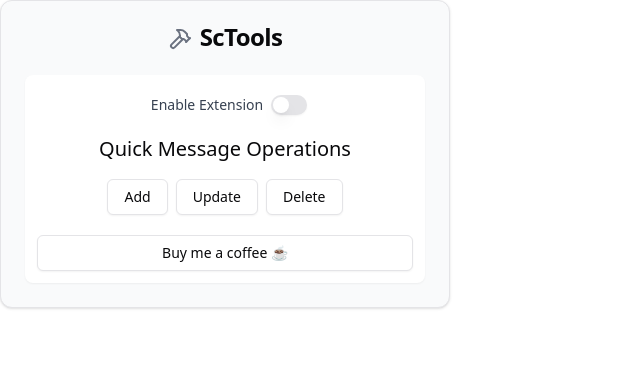
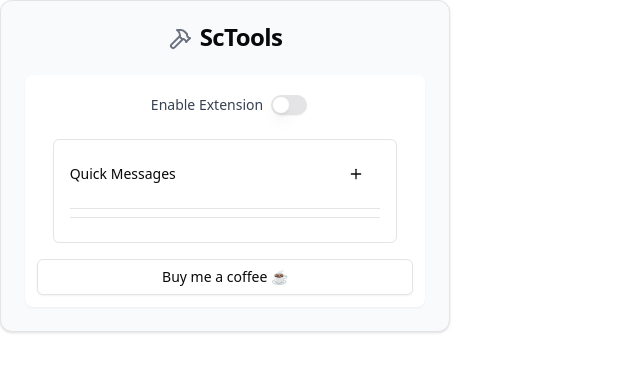
Before and after one commit to webmodelcode/sctools, a React (Vite) app: page / in a window 1280 px wide. Shown: the top 372 px of the page, without its empty margins (0-640 px from the left). Built offline with nearby package versions, Linux system fonts and the light colour scheme.

Commit message:
refactor Popup component to use QuickMessagesOptionsArea and update QuickMessagesOptionsArea for dynamic message loading

```diff
--- a/src/components/Popup/Popup.tsx
+++ b/src/components/Popup/Popup.tsx
@@ -15,7 +15,7 @@ import { useLocalStorage } from "@/hooks";
 import { Hammer } from "lucide-react";
 import { useCallback, useEffect, useState } from "react";
 import { GLOBAL_STINGS } from "@/config";
-import { QuickMessageOptions } from "..";
+import { QuickMessageOptions, QuickMessagesOptionsArea } from "..";
 import { Label } from "../ui/label";
 
 const EXT_ISACTIVE_LOCAL_STORAGE_KEY =
@@ -89,12 +89,7 @@ export const Popup = () => {
             />
           </div>
 
-          <Label className="sct-text-xl"> Quick Message Operations </Label>
-          <div className="sct-flex sct-flex-row">
-            {quickMessageOptions.map((opt) => (
-              <QuickMessageOptions label={opt} key={opt} />
-            ))}
-          </div>
+          <QuickMessagesOptionsArea />
 
           {/* Donation Button */}
           <Button
--- a/src/components/QuickMessages/QuickMessagesOptionsArea/QuickMessagesOptionsArea.tsx
+++ b/src/components/QuickMessages/QuickMessagesOptionsArea/QuickMessagesOptionsArea.tsx
@@ -1,23 +1,48 @@
+import { Button } from "@/components/ui/button";
+import { Label } from "@/components/ui/label";
 import { ScrollArea } from "@/components/ui/scroll-area";
 import { Separator } from "@/components/ui/separator";
+import { getQuickMessages, QuickMessageType } from "@/services";
+import { Plus } from "lucide-react";
+import { useEffect, useState } from "react";
 
-const tags = Array.from({ length: 50 }).map(
+const tags = Array.from({ length: 5 }).map(
   (_, i, a) => `v1.2.0-beta.${a.length - i}`
 );
 
 export const QuickMessagesOptionsArea = () => {
+  const [quickMessages, setQuickMessages] = useState<QuickMessageType[]>([]);
+  useEffect(() => {
+    const loadMessages = async () => {
+      const messages = await getQuickMessages();
+      setQuickMessages(messages);
+    };
+    loadMessages();
+  }, []);
   return (
-    <ScrollArea className="sct-h-72 sct-w-48 sct-rounded-md sct-border">
-      <div className="p-4">
-        <h4 className="sct-mb-4 sct-text-sm sct-font-medium sct-leading-none">
-          Quick Messages
-        </h4>
-        {tags.map((tag) => (
+    <ScrollArea className="sct-max-h-72 sct-w-11/12 sct-rounded-md sct-border">
+      <div className="sct-p-4 sct-text-center">
+        <div className="sct-flex sct-items-center sct-justify-between sct-mb-4">
+          <Label className=" sct-text-sm sct-font-medium sct-leading-none">
+            Quick Messages
+          </Label>
+          <Button variant={"ghost"}>
+            <Plus />
+          </Button>
+        </div>
+        <Separator className="sct-my-2" />
+        <Separator className="sct-my-2" />
+        {quickMessages.map((qm) => (
           <>
-            <div key={tag} className="text-sm">
-              {tag}
+            <div
+              key={qm.label}
+              className="sct-text-sm sct-flex sct-items-center sct-h-5"
+            >
+              <span className="sct-inline-block">{qm.label}</span>
+              <Separator orientation="vertical" className="sct-mx-2" />
+              <span className="sct-inline-block">{qm.text}</span>
             </div>
-            <Separator className="my-2" />
+            <Separator className="sct-my-2" />
           </>
         ))}
       </div>
```
